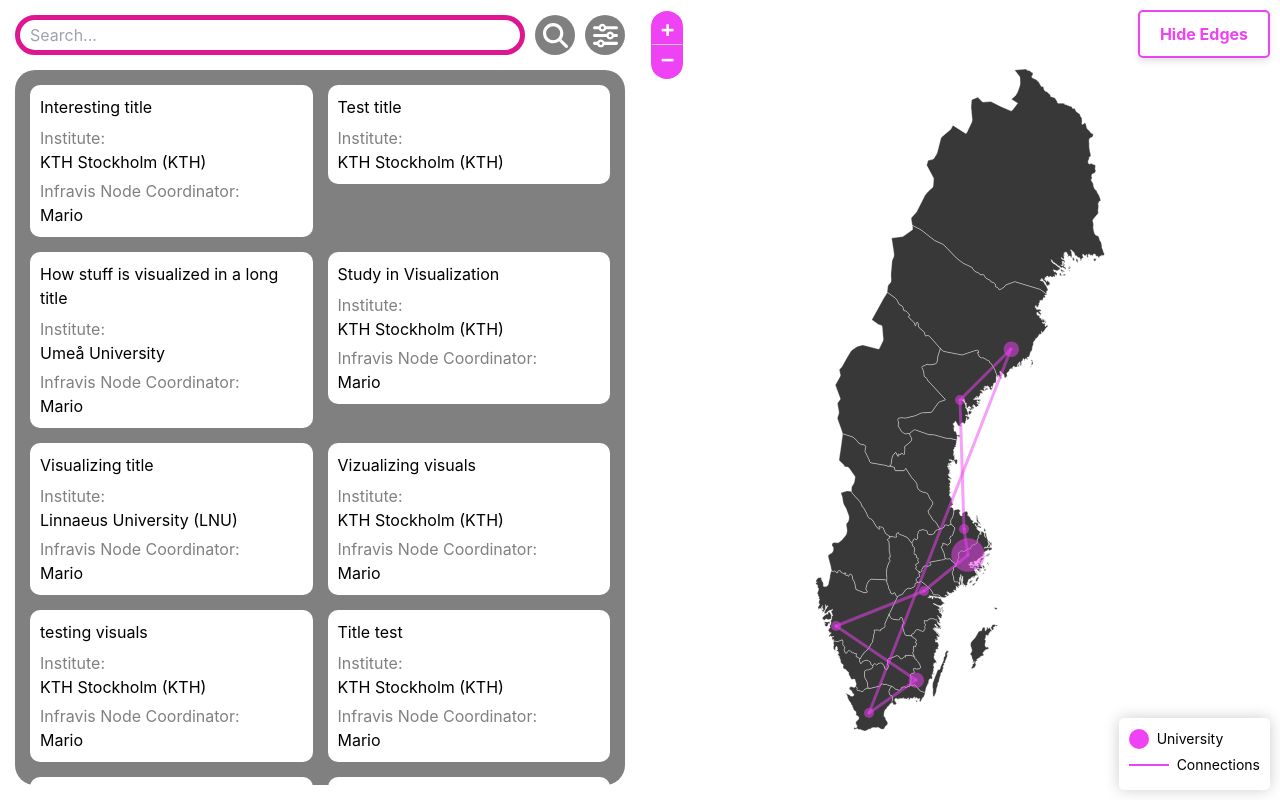
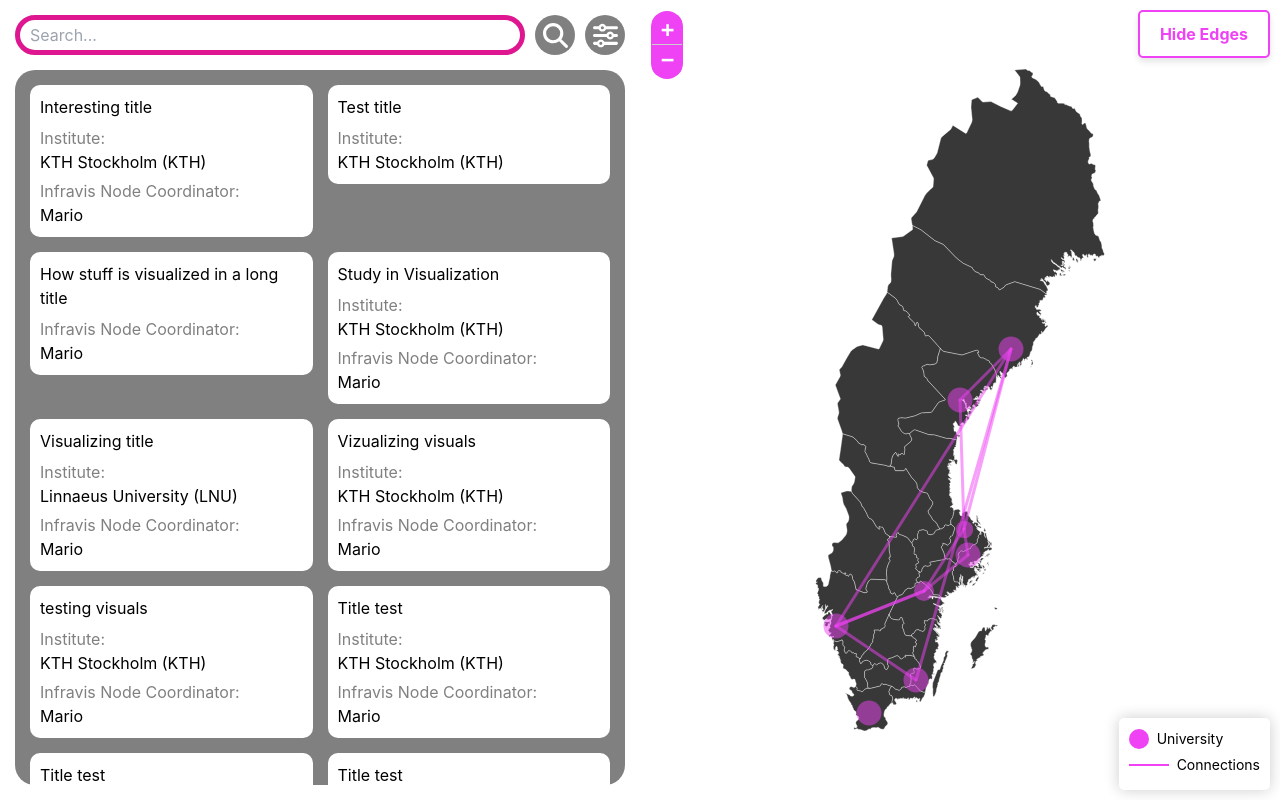
Before and after one commit to Infravis-map/visual-map, a Next.js app: page / in a window 1280 px wide. Built offline with nearby package versions, Linux system fonts and the light colour scheme.

Commit message:
Revert "Merge pull request #19 from Infravis-map/fix/make-info-on-map-relative"
This reverts commit be50689c9dec5ddb6865e332664d927e71ed95a2, reversing
changes made to 283b564246abe5797b6ee0b84d56d3cccf566a9b.

```diff
--- a/components/Map.js
+++ b/components/Map.js
@@ -7,56 +7,19 @@ import {
   Polyline,
 } from "react-leaflet";
 import "leaflet/dist/leaflet.css";
-import { max } from "d3";
 
-const baseMarkerSize = 40;
+const baseMarkerSize = 30;
 
 const nodes = [
-  { id: 0, name: "Umeå University", position: [0.14, 0.14], size: 1.0, num: 0 },
-  { id: 1, name: "Mid Sweden University", position: [0, 0], size: 1.0, num: 0 },
-  {
-    id: 2,
-    name: "Uppsala University",
-    position: [-0.355, 0.01],
-    size: 0.7,
-    num: 0,
-  },
-  {
-    id: 3,
-    name: "KTH Stockholm (KTH)",
-    position: [-0.425, 0.023],
-    size: 1.0,
-    num: 0,
-  },
-  {
-    id: 4,
-    name: "Linköpings University",
-    position: [-0.525, -0.1],
-    size: 0.8,
-    num: 0,
-  },
-  {
-    id: 5,
-    name: "Chalmers / Gothenburg University",
-    position: [-0.62, -0.34],
-    size: 1.0,
-    num: 0,
-  },
-  { id: 6, name: "", position: [-0.62, -0.34], size: 0.0, num: 0 },
-  {
-    id: 7,
-    name: "Linnaeus University (LNU)",
-    position: [-0.77, -0.12],
-    size: 1.0,
-    num: 0,
-  },
-  {
-    id: 8,
-    name: "Lund University",
-    position: [-0.86, -0.25],
-    size: 1.0,
-    num: 0,
-  },
+  { id: 0, name: "Umeå University", position: [0.14, 0.14], size: 1.0 },
+  { id: 1, name: "Mid Sweden University", position: [0, 0], size: 1.0 },
+  { id: 2, name: "Uppsala University", position: [-0.355, 0.01], size: 0.7 },
+  { id: 3, name: "KTH Stockholm", position: [-0.425, 0.023], size: 1.0 },
+  { id: 4, name: "Linköpings University", position: [-0.525, -0.1], size: 0.8 },
+  { id: 5, name: "Chalmers / Gothenburg University", position: [-0.62, -0.34], size: 1.0 },
+  { id: 6, name: "", position: [-0.62, -0.34], size: 0.0 },
+  { id: 7, name: "Linnaeus University", position: [-0.77, -0.12], size: 1.0 },
+  { id: 8, name: "Lund University", position: [-0.86, -0.25], size: 1.0 },
   // Add more nodes as needed
 ];
 
@@ -68,53 +31,17 @@ const edges = [
   { source: 4, target: 5 },
   { source: 5, target: 6 },
   { source: 6, target: 7 },
-  { source: 7, target: 8 },
-  { source: 8, target: 0 }
+  { source: 7, target: 0 },
+  { source: 0, target: 2 },
+  { source: 2, target: 4 },
+  { source: 4, target: 6 },
+  { source: 6, target: 0 }
+  // Add more edges as needed
 ];
 
-export default function Map({ projects }) {
+export default function Map() {
   const [map, setMap] = useState(null);
   const [showEdges, setShowEdges] = useState(true); // State variable to toggle edges
-
-  GetNumInstitues();
-
-  function GetNumInstitues() {
-    // gets a number for how many projects per institute
-    for (let i = 0; i < projects.length; i++) {
-      nodes[projects[i].institute_id].num++;
-    }
-
-    for (let i = 0; i < nodes.length; i++) {
-      if (i == 5) {
-        nodes[i].size = getLogMappedValue(nodes[i].num + nodes[i+1].num, 1, 10);
-      } else if (i == 6) {
-        nodes[i].size = 0;
-      } else {
-        nodes[i].size = getLogMappedValue(nodes[i].num, 1, 10);
-      }
-    }
-  }
-
-  function getLogMappedValue(input, minInput, maxInput) {
-    const minOutput = 0.3;
-    const maxOutput = 1.0;
-
-    // Ensure input is within the specified range
-    if (input < minInput) input = minInput;
-    if (input > maxInput) input = maxInput;
-
-    const logMinInput = Math.log(minInput + 1);
-    const logMaxInput = Math.log(maxInput + 1);
-    const logInput = Math.log(input + 1);
-
-    // Map the logarithmic value to the output range
-    const mappedValue =
-      minOutput +
-      ((logInput - logMinInput) / (logMaxInput - logMinInput)) *
-        (maxOutput - minOutput);
-
-    return mappedValue;
-  }
 
   // Define a functional component to render dynamic markers
   function DynamicMarkers() {
@@ -155,7 +82,6 @@ export default function Map({ projects }) {
       if (selectedMarkerIndex === index) {
         setSelectedMarkerIndex(null);
       } else {
-        // console.log(getLogMappedValue(12, 1, 15));
         setSelectedMarkerIndex(index);
       }
     };
@@ -179,10 +105,7 @@ export default function Map({ projects }) {
     }, [map]);
 
     useEffect(() => {
-      if (
-        selectedMarkerIndex !== null &&
-        markerRefs.current[selectedMarkerIndex]
-      ) {
+      if (selectedMarkerIndex !== null && markerRefs.current[selectedMarkerIndex]) {
         markerRefs.current[selectedMarkerIndex].openPopup();
       }
       // Close other popups
@@ -208,7 +131,9 @@ export default function Map({ projects }) {
         opacity={selectedMarkerIndex === node.id ? 0.9 : 0.5}
         ref={(el) => (markerRefs.current[index] = el)}
       >
-        <Popup>{node.name}</Popup>
+        <Popup>
+          {node.name}
+        </Popup>
       </Marker>
     ));
 
@@ -233,7 +158,7 @@ export default function Map({ projects }) {
   }
 
   return (
-    <div style={{ position: "relative" }}>
+    <div style={{position:"relative"}}>
       <MapContainer
         center={[0, 0]}
         minZoom={9}
@@ -260,11 +185,8 @@ export default function Map({ projects }) {
       </MapContainer>
 
       {/* Toggle button */}
-      <button
-        onClick={() => setShowEdges(!showEdges)}
-        className="toggle-button"
-      >
-        {showEdges ? "Hide Edges" : "Show Edges"}
+      <button onClick={() => setShowEdges(!showEdges)} className="toggle-button">
+        {showEdges ? 'Hide Edges' : 'Show Edges'}
       </button>
 
       {/* Legends */}
@@ -272,12 +194,7 @@ export default function Map({ projects }) {
         <div className="legend-item">
           <div
             className="legend-icon"
-            style={{
-              backgroundColor: "#ef42f5",
-              width: "20px",
-              height: "20px",
-              borderRadius: "50%",
-            }}
+            style={{ backgroundColor: "#ef42f5", width: "20px", height: "20px", borderRadius: "50%" }}
           ></div>
           <div className="legend-label">University</div>
         </div>
--- a/pages/index.js
+++ b/pages/index.js
@@ -10,17 +10,17 @@ export default function Home() {
     const [search, setSearch] = useState("")
     const [showFilter, setShowFilter] = useState(false)
     const [projects, setProjects] = useState([
-        {title:"Interesting title", institute:"KTH Stockholm (KTH)", institute_id: 3, coordinator:"Mario", image:null},
-        {title:"Test title", institute:"KTH Stockholm (KTH)", institute_id: 3, coordinator:"", image:null},
-        {title:"How stuff is visualized in a long title", institute:"Umeå University", institute_id: 0, coordinator:"Mario", image:null},
-        {title:"Study in Visualization", institute:"KTH Stockholm (KTH)", institute_id: 3, coordinator:"Mario", image:null},
-        {title:"Visualizing title", institute:"Linnaeus University (LNU)", institute_id: 7, coordinator:"Mario", image:null},
-        {title:"Vizualizing visuals", institute:"KTH Stockholm (KTH)", institute_id: 3, coordinator:"Mario", image:null},
-        {title:"testing visuals", institute:"KTH Stockholm (KTH)", institute_id: 3, coordinator:"Mario", image:null},
-        {title:"Title test", institute:"KTH Stockholm (KTH)", institute_id: 3, coordinator:"Mario", image:null},
-        {title:"Title test", institute:"KTH Stockholm (KTH)", institute_id: 3, coordinator:"Mario", image:null},
-        {title:"Title test", institute:"KTH Stockholm (KTH)", institute_id: 3, coordinator:"Mario", image:null},
-        {title:"Title test", institute:"KTH Stockholm (KTH)", institute_id: 3, coordinator:"Mario", image:null},
+        {title:"Interesting title", institute:"KTH Stockholm (KTH)", coordinator:"Mario", image:null},
+        {title:"Test title", institute:"KTH Stockholm (KTH)", coordinator:"", image:null},
+        {title:"How stuff is visualized in a long title", institute:null, coordinator:"Mario", image:null},
+        {title:"Study in Visualization", institute:"KTH Stockholm (KTH)", coordinator:"Mario", image:null},
+        {title:"Visualizing title", institute:"Linnaeus University (LNU)", coordinator:"Mario", image:null},
+        {title:"Vizualizing visuals", institute:"KTH Stockholm (KTH)", coordinator:"Mario", image:null},
+        {title:"testing visuals", institute:"KTH Stockholm (KTH)", coordinator:"Mario", image:null},
+        {title:"Title test", institute:"KTH Stockholm (KTH)", coordinator:"Mario", image:null},
+        {title:"Title test", institute:"KTH Stockholm (KTH)", coordinator:"Mario", image:null},
+        {title:"Title test", institute:"KTH Stockholm (KTH)", coordinator:"Mario", image:null},
+        {title:"Title test", institute:"KTH Stockholm (KTH)", coordinator:"Mario", image:null},
     ])
     const [enddate, setEnddate] = useState(null)
     const [minHours, setMinHours] = useState(0)
@@ -132,7 +132,7 @@ export default function Home() {
 
             <div ref={mapRef}>
                 {/* <D3Example width="200" height="200" /> */}
-                <Map projects={projects}/>
+                <Map/>
             </div>
         </div>
     );
```
